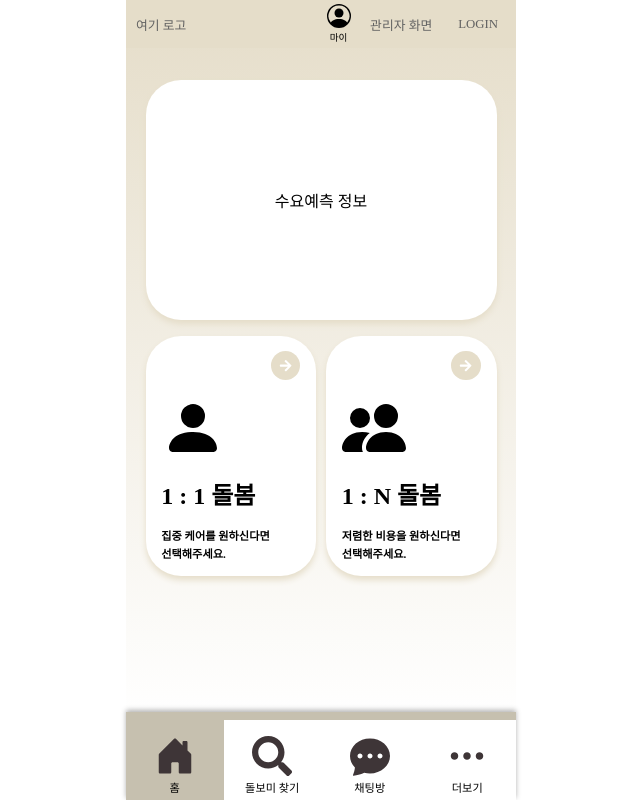
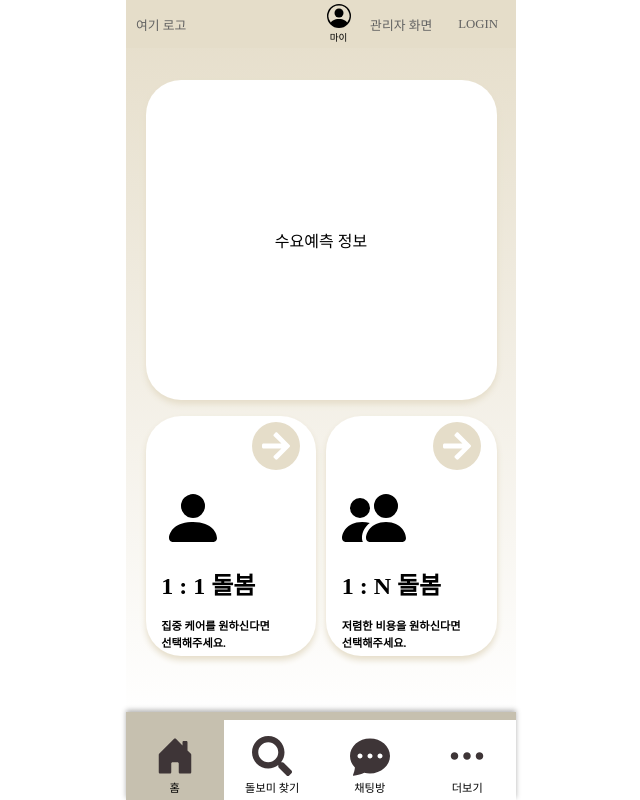
Before and after one commit to yerimi00/GovTech_FE, a React (Vite) app in the folder bombom/: page / in a window 1280 px wide. Shown: the whole page, without its empty margins (319-959 px from the left). Built offline with nearby package versions, Linux system fonts and the light colour scheme; a web font is replaced by a local one.

Commit message:
[ADD] 메인화면 디자인 추가

```diff
--- a/bombom/src/pages/chatpage/mainchatpage.jsx
+++ b/bombom/src/pages/chatpage/mainchatpage.jsx
@@ -61,6 +61,10 @@ const SubDiv = styled.button`
   align-items: center;
   justify-content: flex-start;
   cursor: pointer;
+transition: background-color 0.3s ease;
+&:hover {
+  background-color: #C6C0AF;
+}
 `;
 
 const MainChatPage = () => {
--- a/bombom/src/pages/mainpage/mainpage.jsx
+++ b/bombom/src/pages/mainpage/mainpage.jsx
@@ -30,7 +30,7 @@ const PageContainer = styled(ContainerCenter)`
   gap: 2rem;
 `;
 
-const MainDiv = styled.div`
+const InfoDiv = styled.div`
   background-color: ${(props) => props.backgroundColor || "#AFAFAF"};
   border: none;
   width: ${(props) => props.width || "100%"};
@@ -44,6 +44,27 @@ const MainDiv = styled.div`
   justify-content: center;
   font-family: ${(props) => props.fontFamily || "Noto Sans KR"};
   box-shadow: 0px 4px 6px #E5DDC9;
+`;
+
+const MainDiv = styled.button`
+  background-color: ${(props) => props.backgroundColor || "#AFAFAF"};
+  border: none;
+  width: ${(props) => props.width || "100%"};
+  height: ${(props) => props.height || "auto"};
+  border-radius: ${(props) => props.borderRadius || "auto"};
+  min-height: 6rem;
+  padding: 0.5rem;
+  display: flex;
+  flex-direction: column;
+  align-items: center;
+  justify-content: center;
+  font-family: ${(props) => props.fontFamily || "Noto Sans KR"};
+  box-shadow: 0px 4px 6px #E5DDC9;
+  cursor: pointer;
+transition: background-color 0.3s ease;
+&:hover {
+  background-color: #C6C0AF;
+}
 `;
 
 const Button = styled.button`
@@ -78,11 +99,11 @@ const HomePage = () => {
     <ContainerCenter>
       <PageContainer>
         <CustomColumn width='90%' alignItems='center' justifyContent='flex-start' gap='1rem'>
-          <MainDiv backgroundColor="white" borderRadius="35px" height='30vh'>
+          <InfoDiv backgroundColor="white" borderRadius="35px" height='40vh'>
             <CustomFont color='black' font='1rem'>
               수요예측 정보
             </CustomFont>
-          </MainDiv>
+          </InfoDiv>
 
 
           <CustomRow width='100%' alignItems='center' justifyContent='space-between'>
@@ -90,7 +111,7 @@ const HomePage = () => {
               <CustomColumn width='90%' alignItems='center' justifyContent='center' gap='1rem'>
                 <CustomRow width='100%' alignItems='center' justifyContent='flex-end'>
                   <Button onClick={goDolbomWant}>
-                    <FaArrowRight style={{ color: 'white' }} />
+                    <FaArrowRight style={{ color: 'white', fontSize: '2rem' }} />
                   </Button>
                 </CustomRow>
                 <CustomRow width='100%' alignItems='center' justifyContent='flex-start'>
@@ -117,7 +138,7 @@ const HomePage = () => {
               <CustomColumn width='90%' alignItems='center' justifyContent='center' gap='1rem'>
                 <CustomRow width='100%' alignItems='center' justifyContent='flex-end'>
                   <Button onClick={goDolbomWantN}>
-                    <FaArrowRight style={{ color: 'white' }} />
+                    <FaArrowRight style={{ color: 'white', fontSize: '2rem' }} />
                   </Button>
                 </CustomRow>
                 <CustomRow width='100%' alignItems='center' justifyContent='flex-start'>
```
